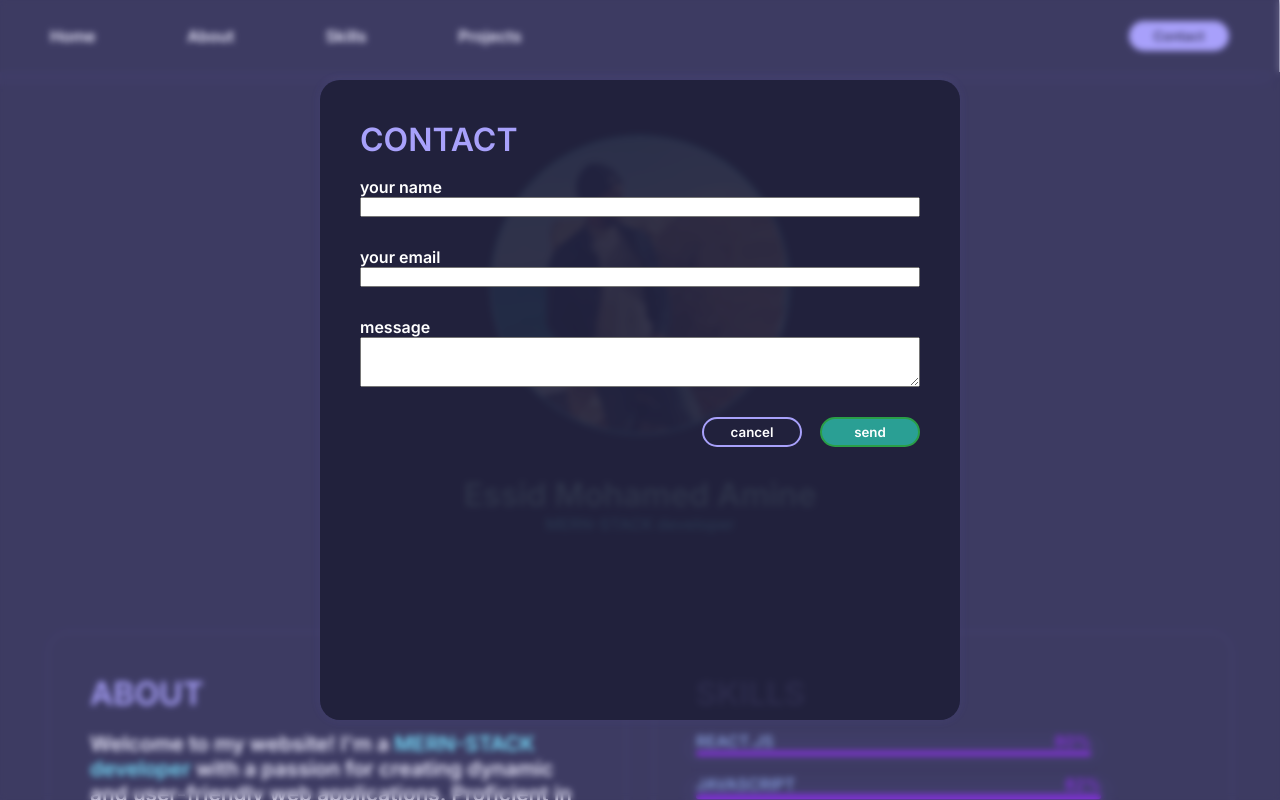
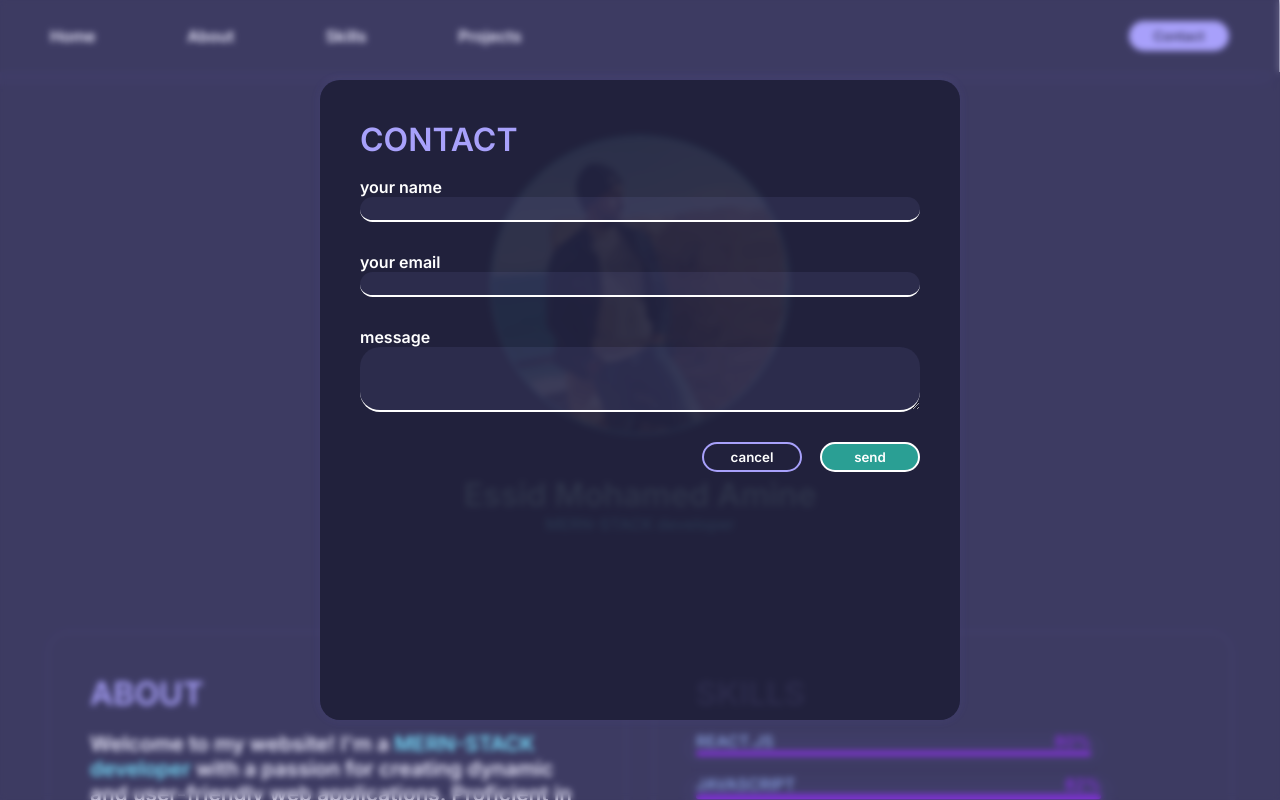
Before and after one commit to MedAmineED/portfolio-mini-project, a React (Create React App) app: page / in a window 1280 px wide. Both pictures are taken after a click on the button "Contact". Shown: the top 800 px of the page. Built offline with nearby package versions, Linux system fonts and the light colour scheme; a web font is replaced by a local one.

Commit message:
portfolio

```diff
--- a/src/components/Contact.js
+++ b/src/components/Contact.js
@@ -1,38 +1,105 @@
+/* eslint-disable react-hooks/exhaustive-deps */
 import React, { useEffect, useState } from 'react'
 import Panel from './Panel'
 import Button from './Button'
 import { useConsumerOpenContact } from '../hooks/hooks';
 
 const Contact = () => {
-    const [isOpen, setIsOpen] = useState(false)
-    const { setContactIsOpen, contactIsOpen, Toggle, } = useConsumerOpenContact();
+    const [isOpen, setIsOpen] = useState({
+                                            blur : 0,
+                                            opacity : 0
+                                        })
+    const [inputValues, setInputValues] = useState({
+                                                    userName : "",
+                                                    email : "",
+                                                    message : ""
+                                                    })
+    const { contactIsOpen, Toggle, } = useConsumerOpenContact();
 
     const handleContactClick = ()=> {
         Toggle("close")
-        console.log(contactIsOpen)
       }
 
-      useEffect(()=>{})
+
+
+    const handleChange = (e)=> {
+        const inputName = e.target.name;
+        const currentValue = e.target.value
+        let newValues = {}
+
+        switch (inputName) {
+            case "userName":
+                newValues = {...inputValues, userName : currentValue}
+                break;
+            case "email":
+                newValues = {...inputValues, email : currentValue}
+                break;
+            case "message":
+                newValues = {...inputValues, message : currentValue}
+                break;
+
+            default:
+                newValues = {...inputValues}
+                break;
+        }
+        setInputValues(newValues)
+    }
+
+
+
+      useEffect(()=>{
+            const showContactTime = setTimeout(()=>{
+                setIsOpen(()=>{
+                    const newState = {...isOpen,
+                                        blur : contactIsOpen? 3 : 0,
+                                        opacity : contactIsOpen? 1 : 0}
+
+                    return newState
+                })
+            }, 50)
+            return () => clearTimeout(showContactTime);
+      }, [contactIsOpen])
 
   return (
     <div
         style={{
-            display : contactIsOpen? "block" : "none"
+            transform : `translateY(${contactIsOpen? 0 : -100}%)`,
+            backdropFilter: `blur(${isOpen.blur}px)`,
+            display : `${contactIsOpen? 'flex' : 'none'}`,
         }}
         className='contact-section'>
-        <Panel cls={'contact-form'} wth={50} title={"CONTACT"}>
+        <Panel
+            st={{opacity : isOpen.opacity}}
+            cls={'contact-form'}
+            wth={50}
+            title={"CONTACT"}>
            <form>
                 <div className='form-input'>
                     <label htmlFor='name'>your name</label>
-                    <input id='name' type='text'/>
+                    <input
+                        value={inputValues.userName}
+                        onChange={(e)=>{handleChange(e)}}
+                        name='userName'
+                        id='name'
+                        type='text'/>
                 </div>
                 <div className='form-input'>
                     <label htmlFor='email'>your email</label>
-                    <input id='email' type='text'/>
+                    <input
+                        value={inputValues.email}
+                        onChange={(e)=>{handleChange(e)}}
+                        name='email'
+                        id='email'
+                        type='email'/>
                 </div>
                 <div className='form-input'>
                     <label htmlFor='message'>message</label>
-                    <textarea id='message' type='text'/>
+                    <textarea
+                        value={inputValues.message}
+                        onChange={(e)=>{handleChange(e)}}
+                        name='message'
+                        id='message'
+                        type='text'/>
                 </div>
                <div className='form-btns'>
                     <Button onClick={handleContactClick} buttonValue={"cancel"} cls='cancel-btn' />
--- a/src/components/NavBar.js
+++ b/src/components/NavBar.js
@@ -7,7 +7,7 @@ const NavBar = () => {
   const scrollPos = useScrollPosition()
   const [prevScroll, setPrevsroll] = useState(0)
   const [scrollDirection, setScrollDirection] = useState("toTop")
-  const { setContactIsOpen, contactIsOpen, Toggle, } = useConsumerOpenContact();
+  const {  Toggle, } = useConsumerOpenContact();
 
   useEffect(()=> {
     if(scrollPos > 80 && scrollPos - prevScroll > 0){
@@ -22,7 +22,6 @@ const NavBar = () => {
 
   const handleContactClick = ()=> {
     Toggle("open")
-    console.log(contactIsOpen)
   }
 
   return (
--- a/src/components/Panel.js
+++ b/src/components/Panel.js
@@ -1,8 +1,8 @@
 import React from 'react'
 
-const Panel = ({cls, wth, title, children }) => {
+const Panel = ({cls, st, wth, title, children }) => {
   return (
-    <div className= {`panel ${cls}`} style={{width : wth?` ${wth}% `: null}}>
+    <div className= {`panel ${cls}`} style={{width : wth?` ${wth}% `: null, ...st}}>
         <h2>{ title }</h2>
         {children}
     </div>
--- a/src/hooks/hooks.js
+++ b/src/hooks/hooks.js
@@ -1,7 +1,7 @@
 import { useContext, useEffect, useState } from "react";
 import { OpenContactPage } from "../contexts/contexts";
 
-const useScrollPosition = () => {
+export const useScrollPosition = () => {
     const [scrollPosition, setScrollPosition] = useState(0);
 
     useEffect(() => {
@@ -16,7 +16,6 @@ const useScrollPosition = () => {
     return scrollPosition;
   };
 
-export {  useScrollPosition };
 
 
 export function useConsumerOpenContact() {
--- a/src/styles.css
+++ b/src/styles.css
@@ -147,6 +147,7 @@ body {
     padding: 40px;
     box-shadow: 0px 0px 8px 3px rgb(146 118 233 / 5%);
     border-radius: 20px;
+    transition: 0.5s ease;
 }
 .panel h2 {
     color: var(--bgColor);
@@ -264,18 +265,18 @@ body {
 
 .contact-section {
     position: fixed;
+    display: flex;
+    justify-content: center;
+    align-items: center;
     backdrop-filter: blur(3px);
     background-color: #a8a1fb38;
     width: 100%;
     height: 100vh;
     z-index: 9999;
+    transition: 0.5s ease;
 }
 .contact-form {
     background-color: rgba(31, 31, 56, 0.897);
-    position: fixed;
-    top: 50%;
-    left: 50%;
-    transform: translate(-50%, -50%);
     height: 80vh;
 }
 .contact-form form {
@@ -292,11 +293,27 @@ body {
     flex-direction: column;
     max-width: 100%;
     min-width: 100%;
+
+}
+.form-input input, .form-input textarea {
+    color: rgb(105 239 253);
+    background-color: #a8a1fb14;
+    border: none;
+    border-bottom: 2px solid white;
+    padding: 0 10px;
+    height: 25px;
+    border-radius: 20px;
+    outline: none;
+    transition: 0.18s linear;
+}
+.form-input input:focus, .form-input textarea:focus{
+    border-color: rgb(105 239 253);
+    background-color: transparent;
 }
 .contact-form textarea {
     width: 100% !important;
-    max-height: 50px;
-    min-height: 50px;
+    max-height: 65px;
+    min-height: 65px;
 }
 .form-btns {
     display: flex !important;
@@ -315,7 +332,7 @@ body {
 }
 .send-btn {
     background-color: #2a9f94;
-    border-color: #2a9f47;
+    border-color: var(--txtColor);
     color: white;
 }
 .send-btn:hover {
```
